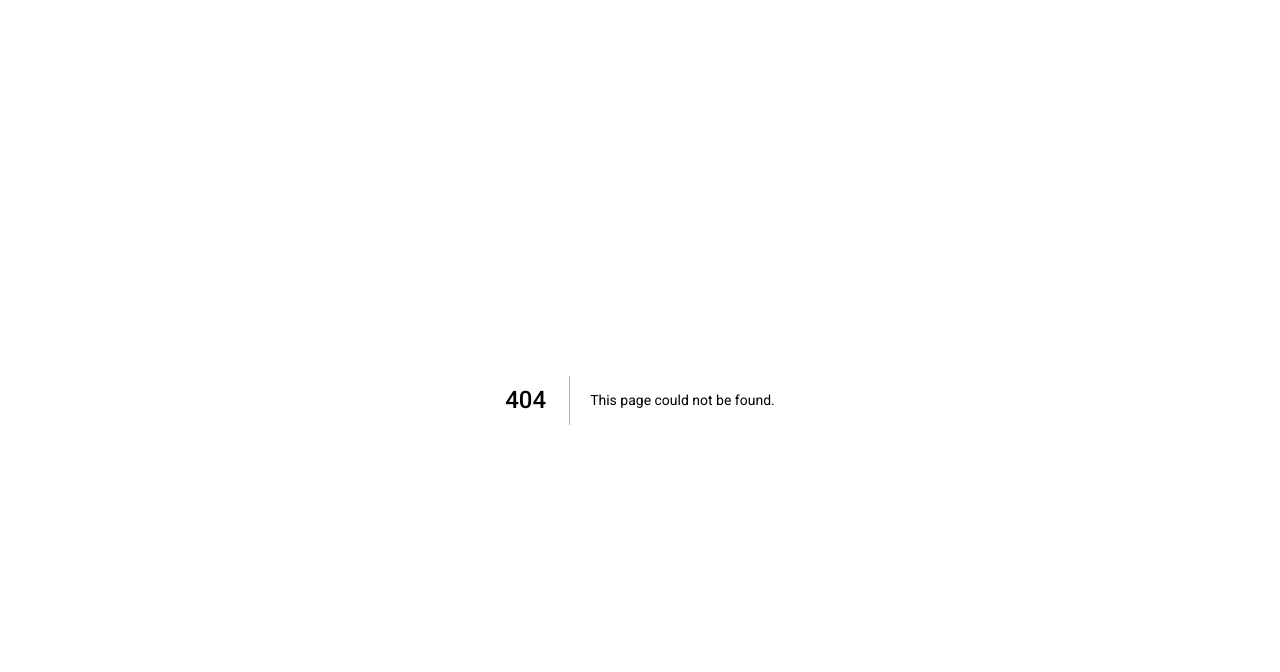
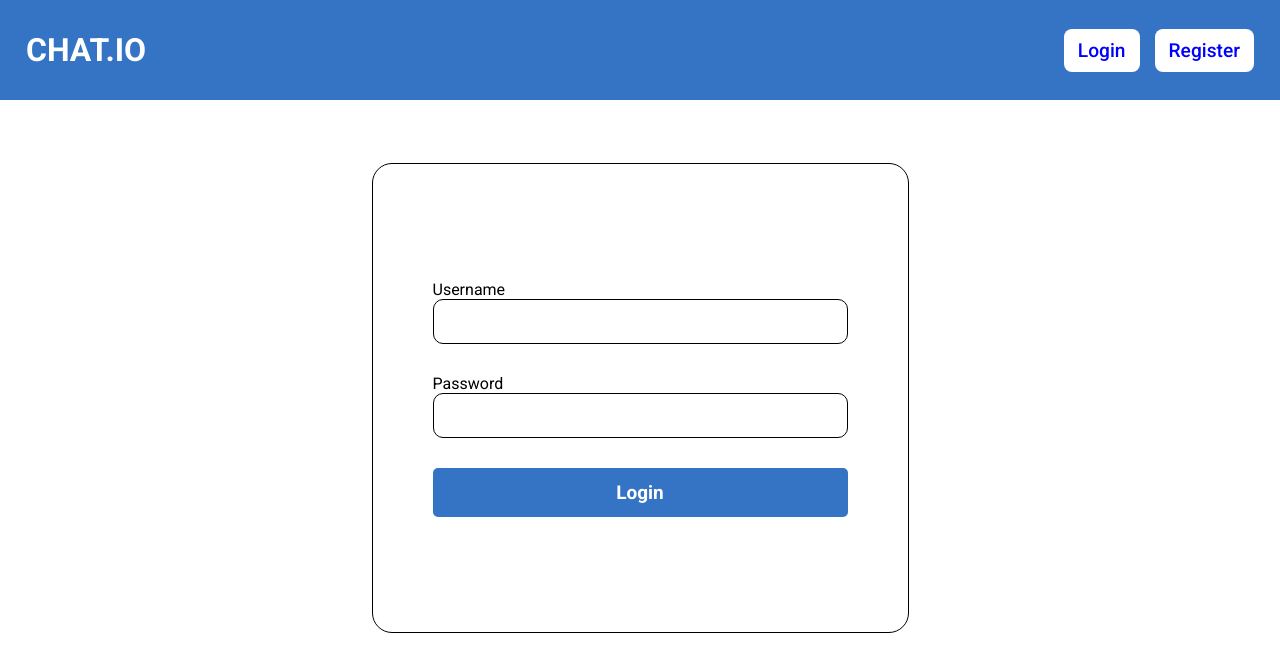
Before and after one commit to Tacianojr07/pratice-react-hook-form, a Next.js app: page /login in a window 1280 px wide. Before the commit this address had no page. Shown: the top 672 px of the page. Built offline with nearby package versions, Linux system fonts and the light colour scheme; a web font is replaced by a local one.

Commit message:
:sparkles: feat: new pages

```diff
--- /dev/null
+++ b/src/app/(auth)/layout.tsx
@@ -0,0 +1,16 @@
+import HeaderHome from "@/components/HeaderHome";
+
+export default function AuthLayout({
+  children,
+}: {
+  children: React.ReactNode;
+}) {
+  return (
+    <html lang="en">
+      <body>
+        <HeaderHome />
+        {children}
+      </body>
+    </html>
+  );
+}
--- /dev/null
+++ b/src/app/(auth)/login/page.tsx
@@ -0,0 +1,22 @@
+"use client";
+import * as Styles from "./style";
+
+function Login() {
+  return (
+    <Styles.Container>
+      <Styles.Form>
+        <div>
+          <label htmlFor="">Username</label>
+          <Styles.Input type="text" />
+        </div>
+        <div>
+          <label htmlFor="">Password</label>
+          <Styles.Input type="password" />
+        </div>
+        <button>Login</button>
+      </Styles.Form>
+    </Styles.Container>
+  );
+}
+
+export default Login;
--- /dev/null
+++ b/src/app/(auth)/login/style.ts
@@ -0,0 +1,52 @@
+import { ColorsTheme } from "@/styles/theme";
+import styled from "styled-components";
+
+export const Container = styled.div`
+  background: #fff;
+  display: flex;
+  align-items: center;
+  justify-content: center;
+  height: 576px;
+
+  ::-webkit-scrollbar {
+    display: none;
+  }
+`;
+
+export const Form = styled.form`
+  width: 537px;
+  height: 470px;
+  display: flex;
+  border-radius: 20px;
+  flex-direction: column;
+  padding: 60px;
+  border: solid 1px black;
+
+  justify-content: center;
+  gap: 30px;
+  background-color: #fff;
+
+  button {
+    background: ${({ theme }) => ColorsTheme.colors.primary};
+    padding: 13px 10px;
+    color: #fff;
+    border-radius: 5px;
+    transition: all 0.4s;
+    font-weight: 700;
+    font-size: 19px;
+
+    &:hover {
+      background-color: #b3bdc9;
+      color: ${({ theme }) => ColorsTheme.colors.primary};
+    }
+  }
+`;
+
+export const Input = styled.input`
+  width: 100%;
+  padding: 12px 20px;
+  border-radius: 10px;
+  outline: none;
+  border: 1px solid black;
+  font-size: 16px;
+`;
```
Also changed, not shown: src/app/(auth)/register/page.tsx (added, +9 -0 lines).
